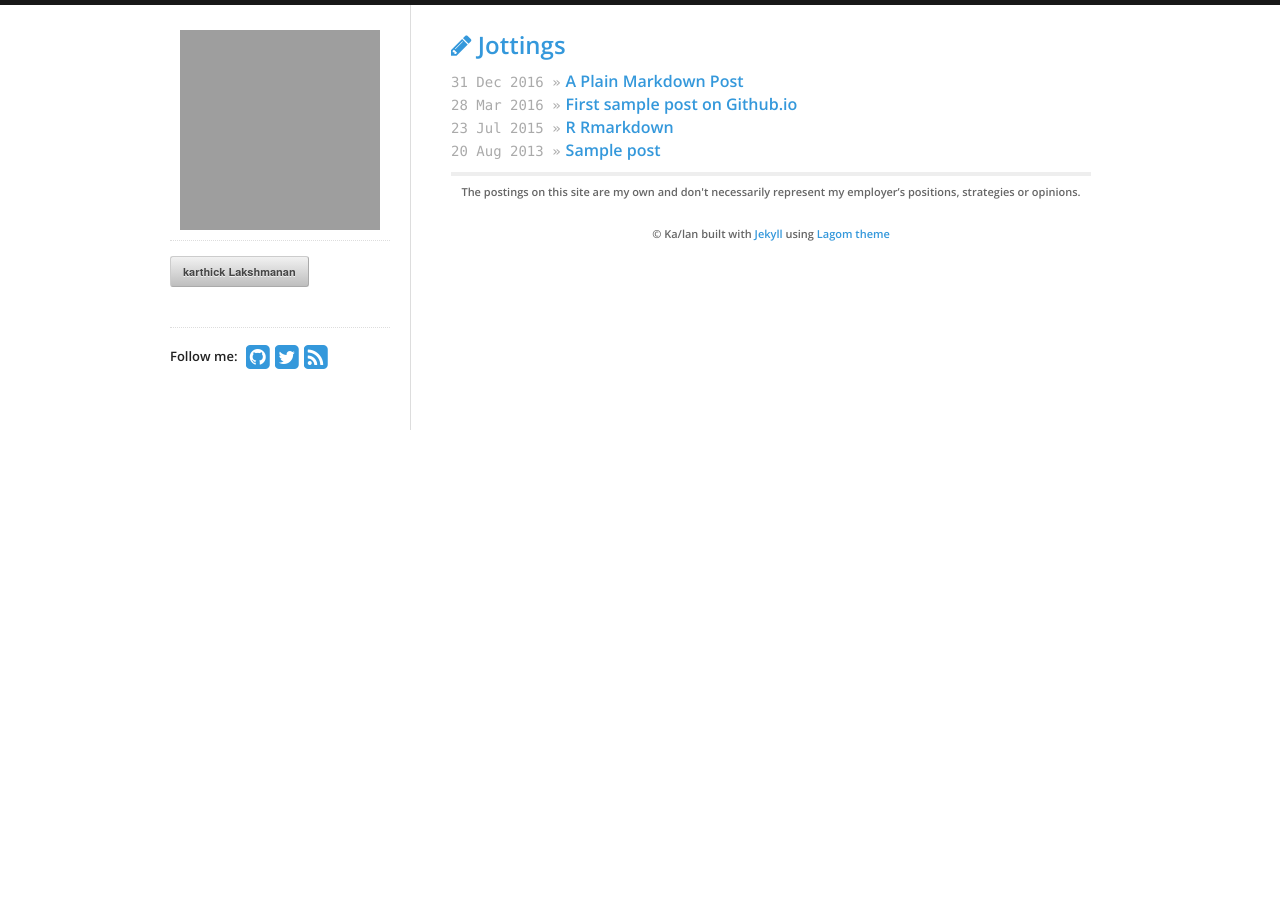
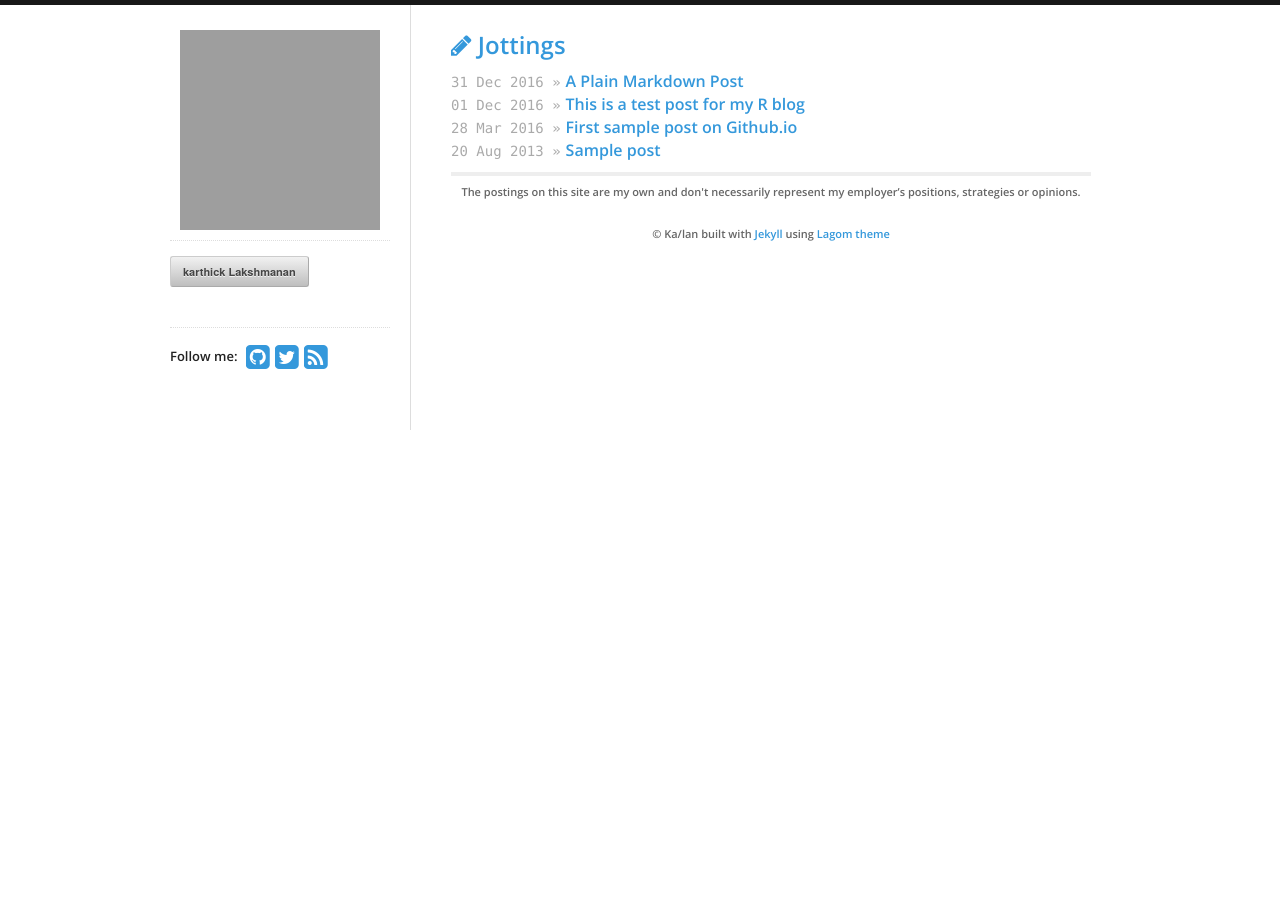
Before and after one commit to itskarthicklakshmanan/karthicklaksman.github.io, a Jekyll site: the page built from index.html, in a window 1280 px wide. Built offline with Jekyll 4.4.1, drawn with Linux system fonts in a browser that asks for light colours; nearby versions of some CDN libraries; grey boxes are pictures that could not be loaded.

Commit message:
Update 2015-07-23-r-rmarkdown.md

```diff
--- a/_posts/2015-07-23-r-rmarkdown.md
+++ b/_posts/2015-07-23-r-rmarkdown.md
@@ -1,3 +1,11 @@
+---
+layout: post
+title: "This is a test post for my R blog"
+date: 2016-12-01
+categories: rblogging
+tags: test ggplot2
+---
+
 R Markdown
 ==========
 
```
